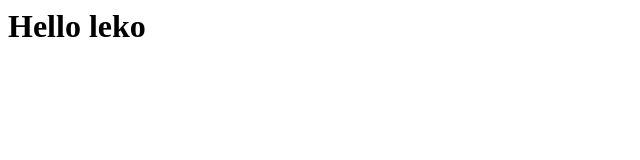
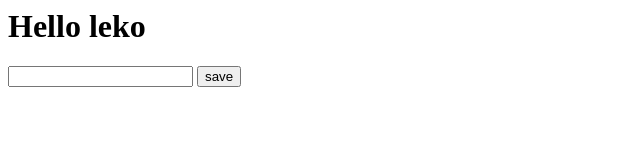
Before and after one commit to nkuleedube/leko-test, a website: page index.html in a window 1280 px wide. Shown: the whole page, without its empty margins (0-640 px from the left). Drawn offline with Linux system fonts and the light colour scheme.

Commit message:
add new feature

```diff
--- a/index.html
+++ b/index.html
@@ -1 +1,5 @@
 <h1>Hello leko</h2>
+<form>
+	<input type="text">
+	<input type="submit" value="save">
+</form>
```
